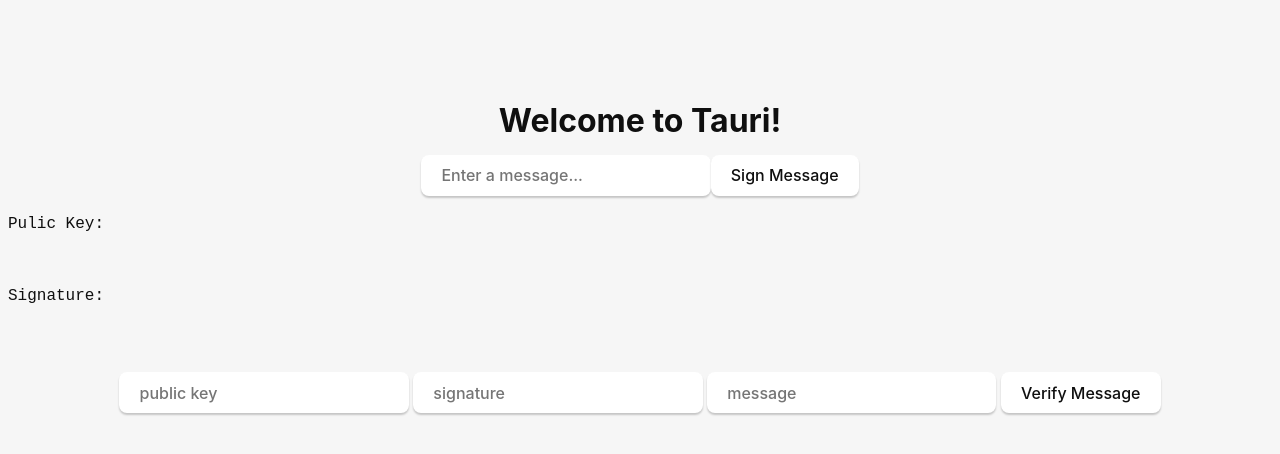
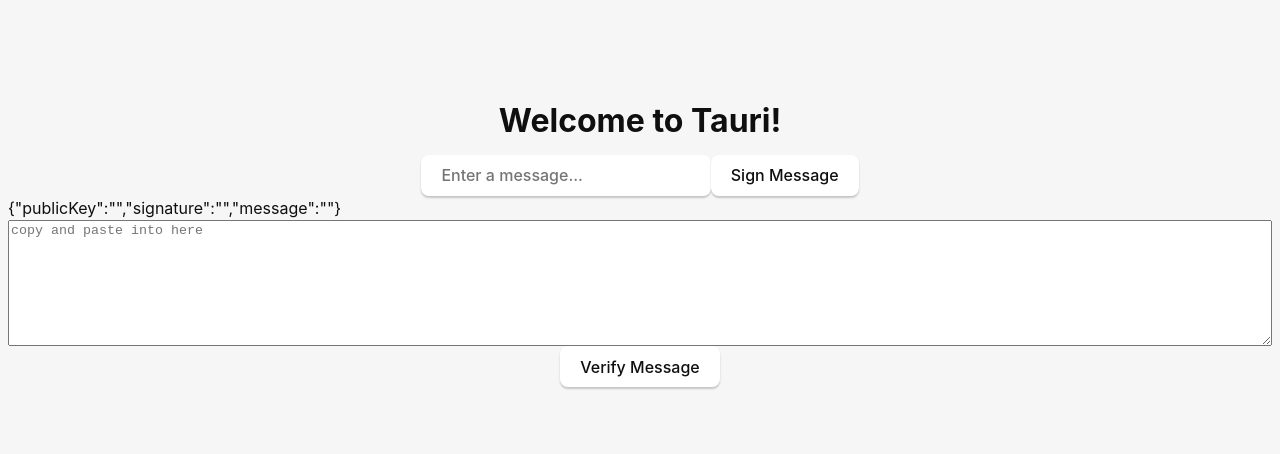
Before and after one commit to codegod100/mob, a SvelteKit app: page / in a window 1280 px wide. Shown: the top 454 px of the page. Built offline with nearby package versions, Linux system fonts and the light colour scheme.

Commit message:
cleanups

```diff
--- a/src/routes/+page.svelte
+++ b/src/routes/+page.svelte
@@ -2,23 +2,33 @@
   import { invoke } from "@tauri-apps/api/core";
 
   let message = "";
-  let message2 = "";
   let signature = "";
-  let signature2 = "";
   let verification = "";
   let publicKey = "";
-  let publicKey2 = "";
+  let tokenStr = "";
+
+  interface Token {
+    publicKey: string;
+    signature: string;
+    message: string;
+  }
+
+  function parseToken(str: string): Token {
+    if (!str) str = "{}";
+    let token = JSON.parse(str);
+    return token;
+  }
+  $: output = JSON.stringify({ publicKey, signature, message });
+  $: token = parseToken(tokenStr);
 
   async function sign() {
     // Learn more about Tauri commands at https://tauri.app/v1/guides/features/command
     [publicKey, signature] = await invoke("sign", { message });
   }
   async function verify() {
-    verification = await invoke<string>("verify", {
-      publicKey: publicKey2,
-      signature: signature2,
-      message: message2,
-    }).catch((e) => (verification = e));
+    verification = await invoke<string>("verify", token as {}).catch(
+      (e) => (verification = e),
+    );
   }
 </script>
 
@@ -34,18 +44,14 @@
     <button type="submit">Sign Message</button>
   </form>
   <div id="output">
-    <pre>
-Pulic Key:
-{publicKey}
-
-Signature:
-{signature}
-    </pre>
+    {output}
   </div>
+  <textarea
+    rows="8"
+    placeholder="copy and paste into here"
+    bind:value={tokenStr}
+  ></textarea>
   <form id="inputs" on:submit|preventDefault={verify}>
-    <input placeholder="public key" bind:value={publicKey2} />
-    <input id="verify-input" placeholder="signature" bind:value={signature2} />
-    <input placeholder="message" bind:value={message2} />
     <button type="submit">Verify Message</button>
   </form>
 
@@ -56,6 +62,8 @@
   #output {
     width: 100%;
     text-align: left;
+    white-space: pre-wrap;
+    overflow-wrap: break-word;
   }
   #inputs {
     display: block;
@@ -64,8 +72,6 @@
   pre {
     display: inline-block;
     width: 600px;
-    white-space: pre-wrap;
-    overflow-wrap: break-word;
     text-align: left;
   }
 
```
